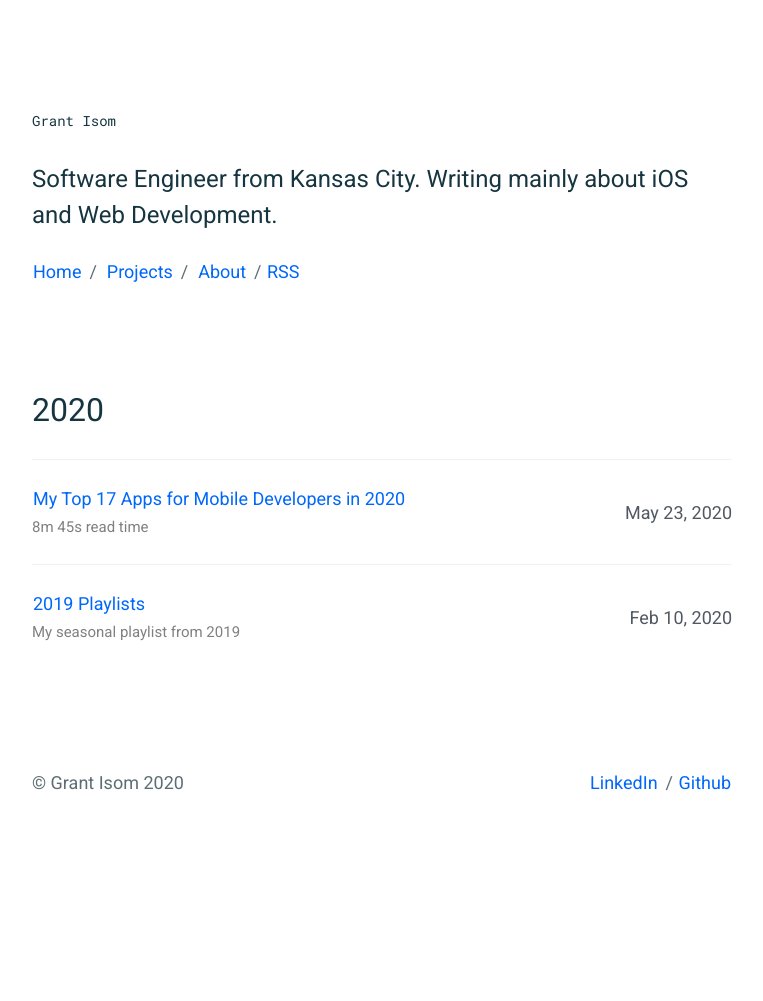
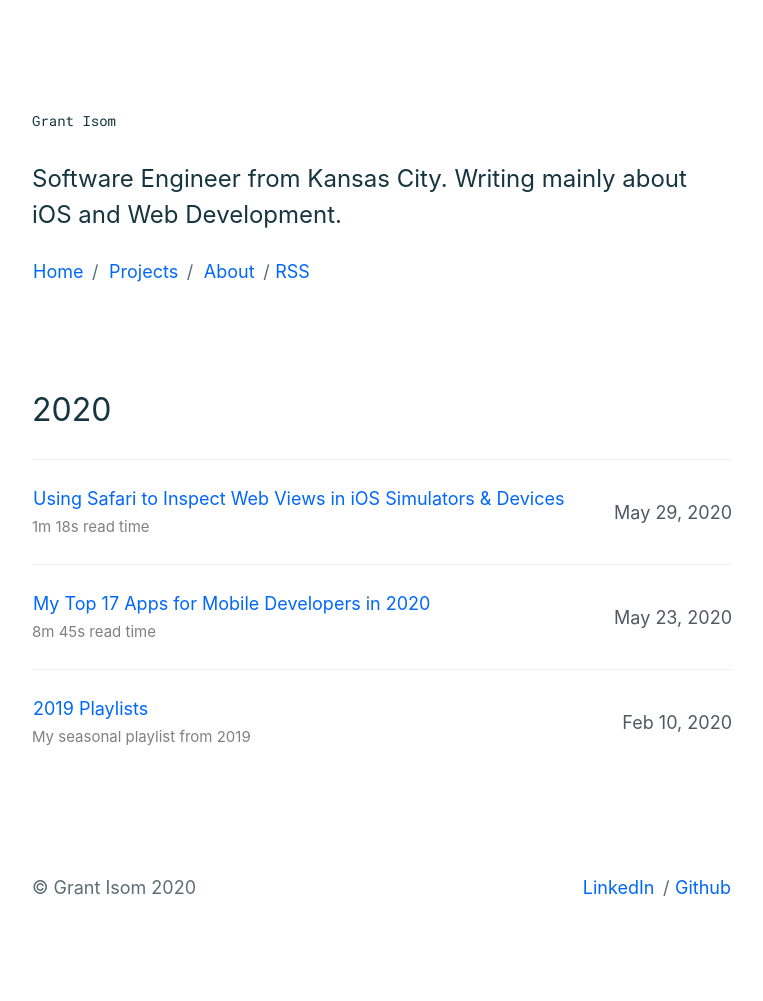
Before and after one commit to glisom/glisom.github.io, a Jekyll site: the page built from index.html, in a window 1280 px wide. Shown: the whole page, without its empty margins (258-1021 px from the left). Built offline with Jekyll 4.4.1, drawn with Linux system fonts in a browser that asks for light colours; before the commit the page ends 900 px from its top, so only the background shows below that; some of the changed lines change nothing that is shown.

Commit message:
Updated Font, New Post

```diff
--- /dev/null
+++ b/_posts/2020-05-29-safari-inspecting-simulators.md
@@ -0,0 +1,25 @@
+---
+layout: post
+title: "Using Safari to Inspect Web Views in iOS Simulators & Devices"
+date: "2020-05-29 16:53:45 -0500"
+description: "1m 18s read time"
+tags: development iOS
+comments: true
+---
+<!-- #personal/blogs -->
+
+This week I wanted to talk about how to use Safari’s Developer Tools with Simulators or iOS devices in Safari or in your application’s web views. This is something that can be extremely helpful when working in web applications or in apps that have a mixture of web and native content as do ours at Cerner.
+
+## Enabling Safari Debugging
+If you are on a real device you will need to enable the Web Inspector first. Open Settings, then open Safari, scroll to the bottom and open Advanced. You should see an option for Web Inspector, enable this and you will see your phone as an option in the Develop menu item.
+
+If you are using a simulator, there is no setup after enabling the Develop mode in Safari.
+
+![Safari Settings](/images/safari_settings.png)
+
+## Enabling the Develop Menu Item
+In Safari you will need to enable the Develop menu item before you can see any other available devices for inspection. Open Preferences `⌘ + ,` and open the Advanced section. At the bottom, check the box next to “Show Develop menu in menu bar”. Now you should see the Develop menu item and can chose web views or browser tabs to inspect on real devices or simulators!
+
+![Develop Menu](/images/develop_menu.png)
+
+You are now all set! You can interact with the web inspector just like you can in Desktop Safari. The only caveat is that this will not work for apps that are from TestFlight or the App Store, so debug mode only. Hope this helps and happy coding!
--- a/_sass/helpers/_mixins.scss
+++ b/_sass/helpers/_mixins.scss
@@ -16,12 +16,12 @@
 
 // Font families
 @mixin ff--sans-serif($font-weight: normal) {
-    font-family: 'Roboto', 'Helvetica Neue', Helvetica, sans-serif;
+    font-family: -apple-system,'Roboto', 'Helvetica Neue', Helvetica, sans-serif;
     font-weight: $font-weight;
 }
 
 @mixin ff--code {
-    font-family: 'Roboto Mono', monospace;
+    font-family: 'SF Mono', 'Roboto Mono', monospace;
 }
 
 // Font sizing
```
Also changed, not shown: images/develop_menu.png (added), images/safari_settings.png (added).
